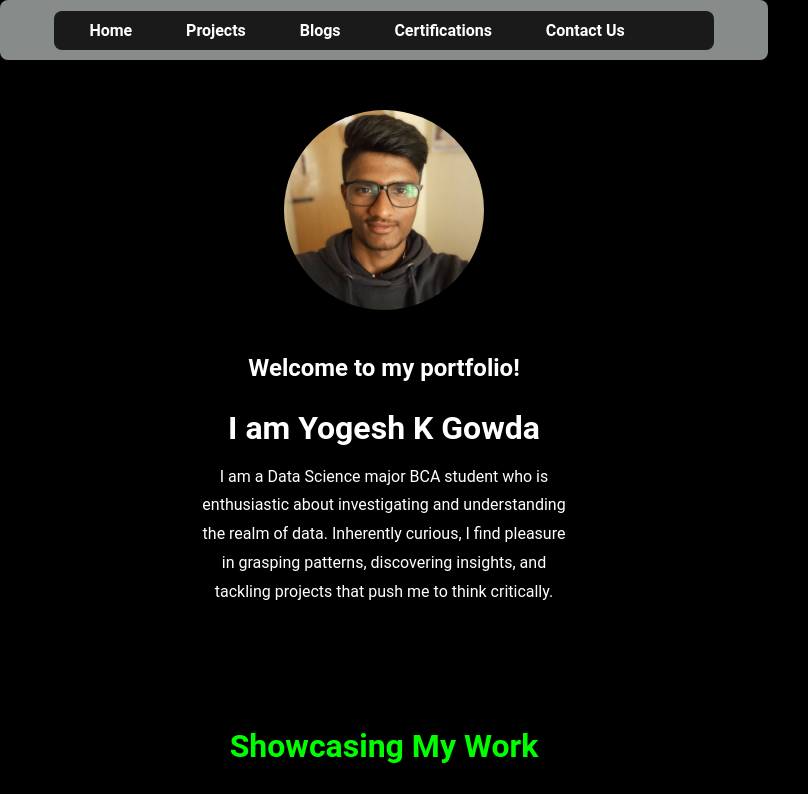
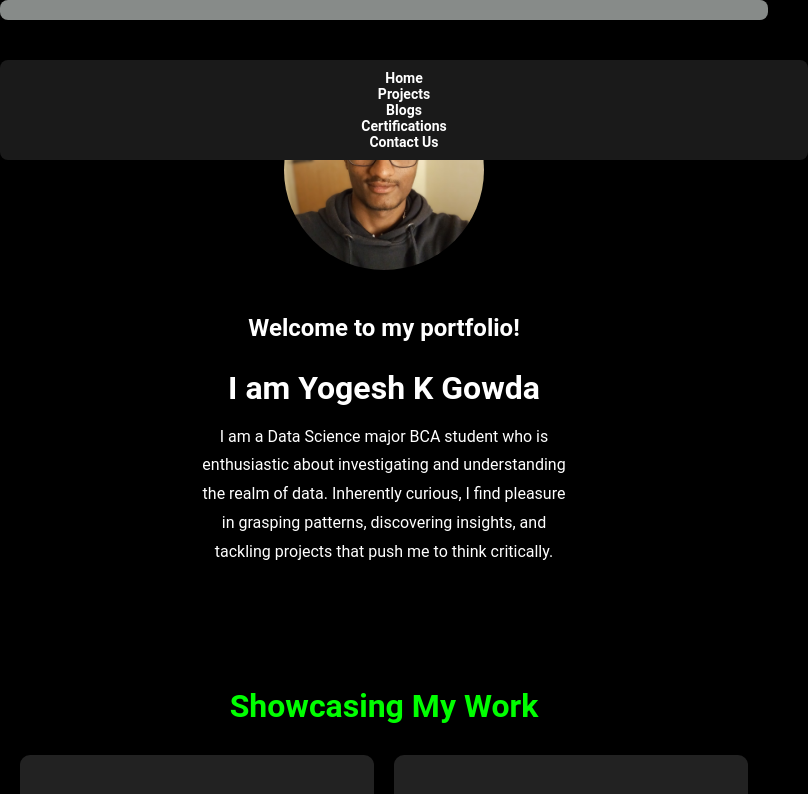
Before and after one commit to Yogi-Gowda/My_portfolio, a React (Create React App) app in the folder frontend/: page / in a window 768 px wide. Shown: the top 794 px of the page, 808 px wide, since content can reach past the window. Built offline with nearby package versions, Linux system fonts and the light colour scheme.

Commit message:
Update Header.css

```diff
--- a/frontend/src/components/Header.css
+++ b/frontend/src/components/Header.css
@@ -10,14 +10,14 @@
 }
 
 .navbar {
-  /*display: flex;*/
+  display: flex;
   justify-content: center;
   flex: 0.9;
   list-style: none;
   padding: 0;
   margin: 0;
   border-radius: 8px;
-  color : rgb(236, 240, 236);
+  color: rgb(236, 240, 236);
 }
 
 .navbar li {
@@ -40,3 +40,64 @@
 .navbar li:hover {
   color: #1ef70a; /* Change color on hover */
 }
+
+/* Media Queries for Responsive Design */
+
+/* For mobile devices (screen width less than 768px) */
+@media (max-width: 768px) {
+  .header {
+    height: auto; /* Adjust height for mobile */
+    padding: 10px 0; /* Add padding for better spacing */
+  }
+
+  .navbar {
+    flex-direction: column; /* Stack items vertically */
+    align-items: center; /* Center items horizontally */
+  }
+
+  .navbar li {
+    margin: 10px 0; /* Add spacing between stacked items */
+  }
+}
+
+/* For tablets (screen width between 768px and 1024px) */
+@media (min-width: 768px) and (max-width: 1024px) {
+  .navbar li {
+    margin: 0 10px; /* Reduce spacing between items */
+    font-size: 14px; /* Adjust font size for tablets */
+  }
+}
+/* Hamburger menu styles */
+.hamburger {
+  display: none; /* Hide by default on desktop */
+  flex-direction: column;
+  cursor: pointer;
+}
+
+.hamburger .line {
+  width: 25px;
+  height: 3px;
+  background-color: white;
+  margin: 4px 0;
+}
+
+/* Show hamburger menu on mobile */
+@media (max-width: 768px) {
+  .hamburger {
+    display: flex; /* Show hamburger menu */
+  }
+
+  .navbar {
+    display: none; /* Hide navbar by default on mobile */
+    flex-direction: column;
+    width: 100%;
+    background-color: #878b89;
+    position: absolute;
+    top: 60px;
+    left: 0;
+  }
+
+  .navbar.open {
+    display: flex; /* Show navbar when menu is open */
+  }
+}
```
